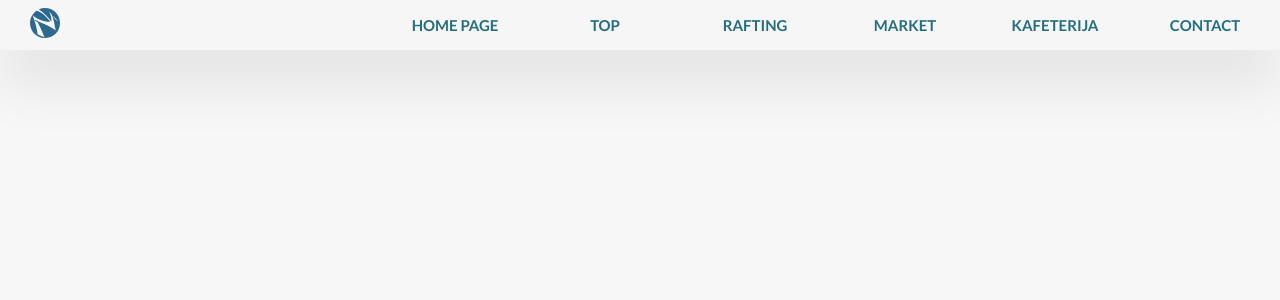
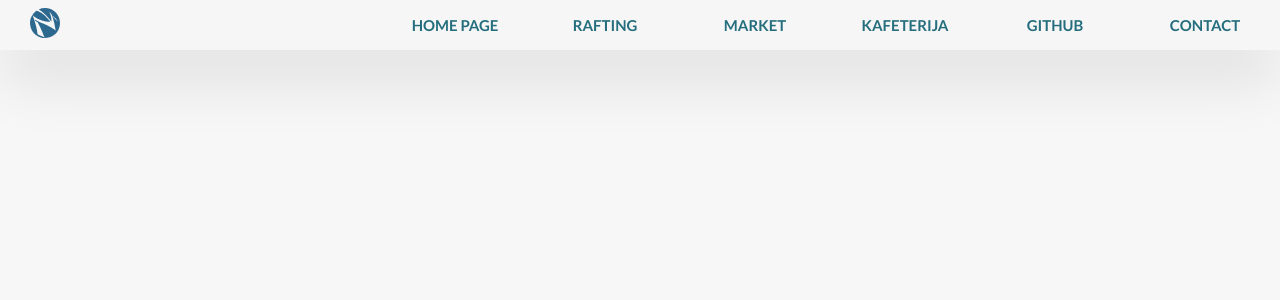
Before and after one commit to MilosCemalovic/spaceweb-phpmvcoop-and-more, a PHP site: page /spaceweb-nav-create-page.php in a window 1280 px wide. Shown: the top 300 px of the page. Run offline with PHP 8.4, Linux system fonts and the light colour scheme.

Commit message:
Update spaceweb-nav-create-page.php

```diff
--- a/view/spaceweb-nav-create-page.php
+++ b/view/spaceweb-nav-create-page.php
@@ -39,12 +39,6 @@
       </li>
 
       <li class="nav__item">
-        <h1 class="nav__heading">
-          <a href="#top" class="nav__link">Top</a>
-        </h1>
-      </li>
-
-      <li class="nav__item">
         <h2 class="nav__heading">
           <a href="routes.php?page=showrafting" title="Rafting 1, Tara" class="nav__link">Rafting</a>
         </h2>
@@ -63,6 +57,12 @@
       </li>
 
       <li class="nav__item">
+        <h1 class="nav__heading">
+          <a href="https://github.com/MilosCemalovic" target="_blanc" class="nav__link">Github</a>
+        </h1>
+      </li>
+
+      <li class="nav__item">
         <h2 class="nav__heading">
           <a href="#contact" class="nav__link">Contact</a>
         </h2>
```
